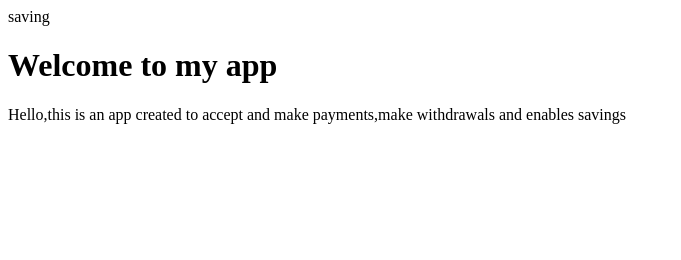
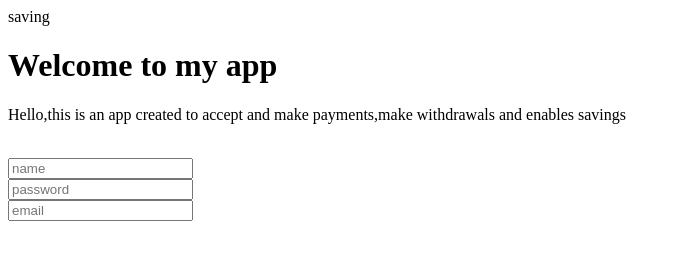
Before and after one commit to delegab/gabtransactions, a website: page Transactions/index.html in a window 1280 px wide. Shown: the whole page, without its empty margins (0-681 px from the left). Drawn offline with Linux system fonts and the light colour scheme.

Commit message:
Update index.html

```diff
--- a/Transactions/index.html
+++ b/Transactions/index.html
@@ -7,6 +7,15 @@ saving
 <body>
   <h1> Welcome to my app</h1>
   <p>Hello,this  is an app created to accept and make payments,make withdrawals and enables savings</p>
+<form action="" method="POST" enctype=" "/></br>
+<input type="text" name="username" placeholder="name"/></br>
+<input type="text" name="password" placeholder="password"/></br>
+<input type="text" name="email" placeholder="email"/></br>
+</form>
+</body>
+</html>
+
+
 
 </body>
 </html>
```
